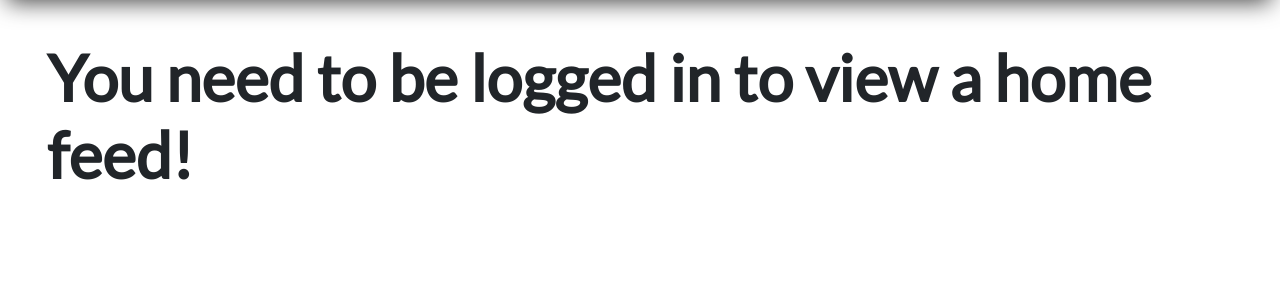
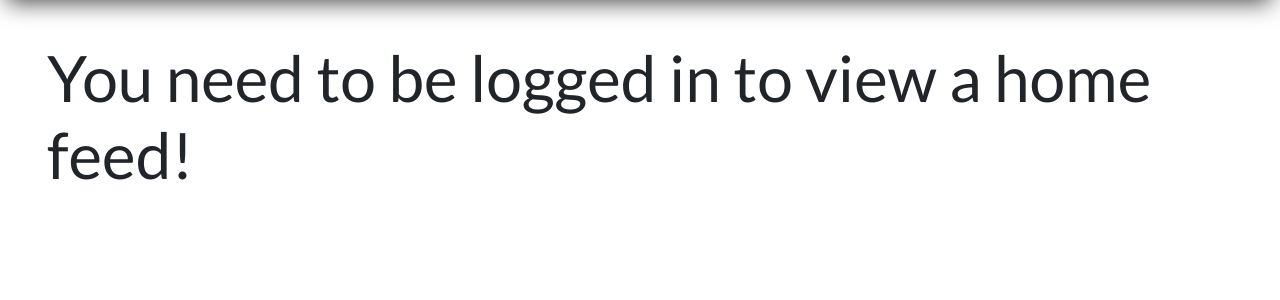
Before and after one commit to Senior-Design-Lend/lend, a Django app: page /home/ in a window 1280 px wide. Shown: the part 80-380 px from the top of the page. Run offline with Django 3.2, Linux system fonts and the light colour scheme; some libraries are stand-ins or nearby versions; some web fonts are replaced.

Commit message:
more feed stuff

```diff
--- a/static/css/home/feed.css
+++ b/static/css/home/feed.css
@@ -18,7 +18,7 @@
 
 h1, h2
 {
-    font-weight: bold;
+    font-weight: semibold;
 }
 
 h1
```
